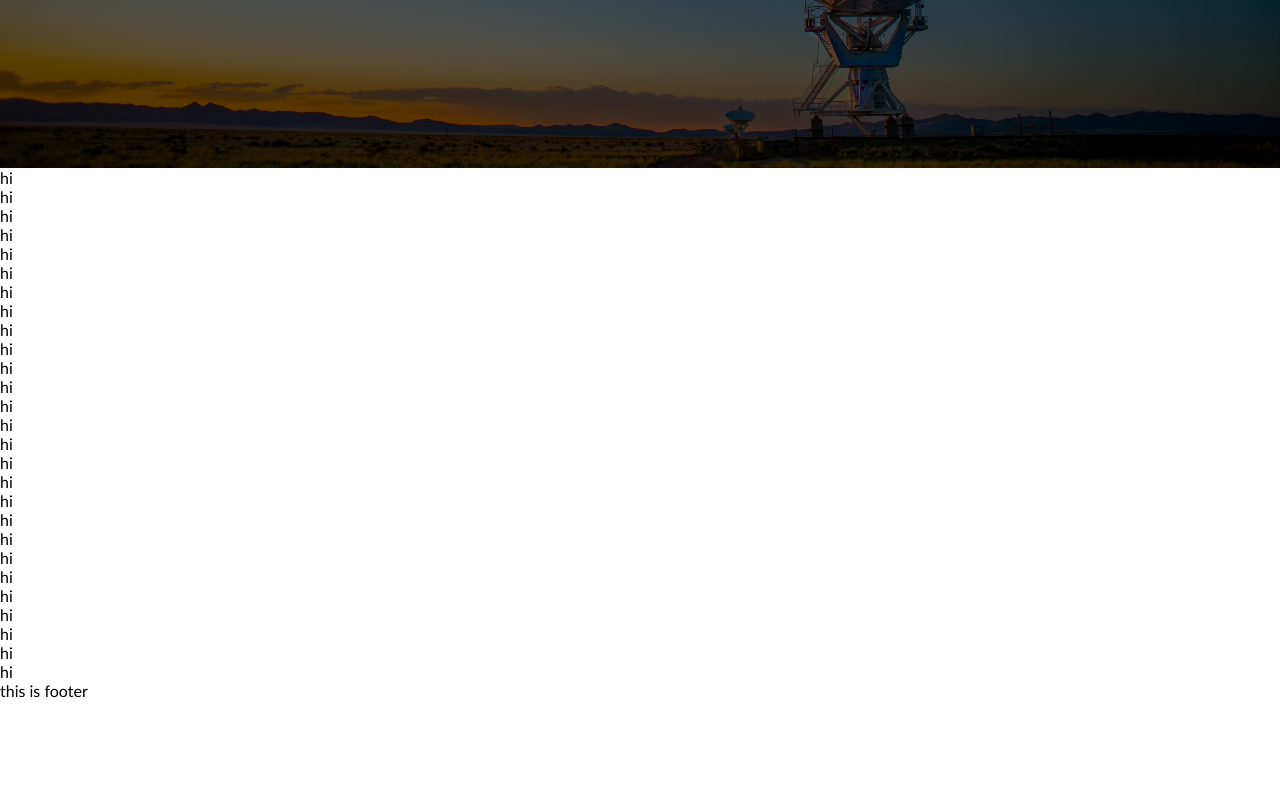
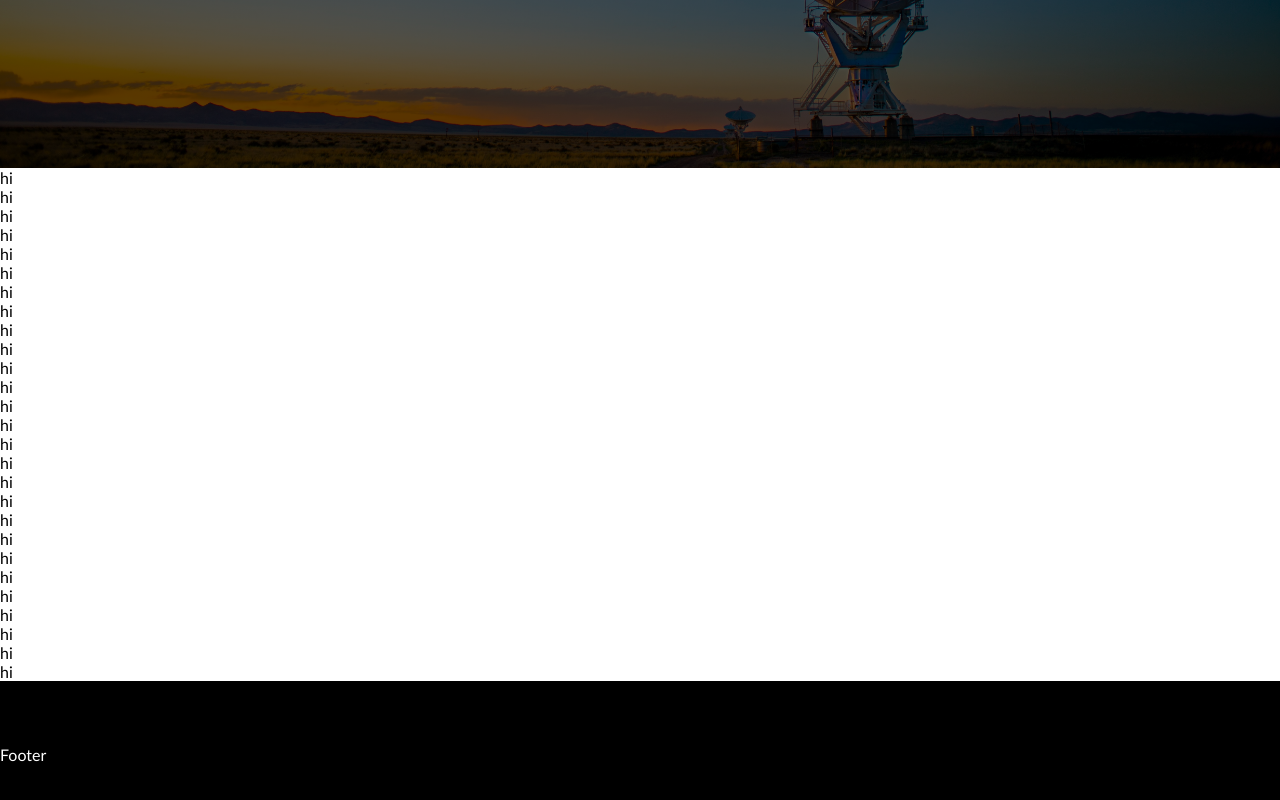
Before and after one commit to MichaelOgundero/blogwebsite, a React (Create React App) app in the folder blog-website/: page / in a window 1280 px wide. Shown: the part 632-1432 px from the top of the page. Before the commit the page ends 1332 px from the top, so only its background shows below. Built offline with nearby package versions, Linux system fonts and the light colour scheme; what @rebass/preset would draw is missing.

Commit message:
added a footer at the bottom of the page

```diff
--- a/blog-website/src/modules/Footer/index.js
+++ b/blog-website/src/modules/Footer/index.js
@@ -1,5 +1,50 @@
+import React, {useState} from "react";
+import PropTypes from "prop-types"
+import {Flex, Box} from "rebass"
+import { useMediaQuery } from "react-responsive";
+
+
 const Footer = () => {
-    return <div>this is footer</div>;
+
+  const [paddingFooter, setPaddingFooter] = useState(0)
+
+  const handlePaddingFooter = (matches) => {
+    if (matches) {
+      setPaddingFooter(6);
+    } else {
+      setPaddingFooter(4);
+    }
   };
 
-  export default Footer;
+  const isMobile = useMediaQuery({ maxDeviceWidth: 768 });
+  const isLaptop = useMediaQuery(
+    { minDeviceWidth: 769 },
+    undefined,
+    handlePaddingFooter
+  );
+    return(
+      <div>
+        <Flex
+          px = {paddingFooter}
+          py={5}
+          sx={{
+            position: "relative",
+            width: "100%",
+            background: "black",
+            color: "white",
+            textAlign: "center",
+          }}
+        >
+          {"Footer"}
+        </Flex>
+
+      </div>
+
+    );
+  };
+
+Footer.propTypes = {
+
+}
+
+export default Footer;
```
Also changed, not shown: 1 other file (tests, documents, lock files or other folders).
